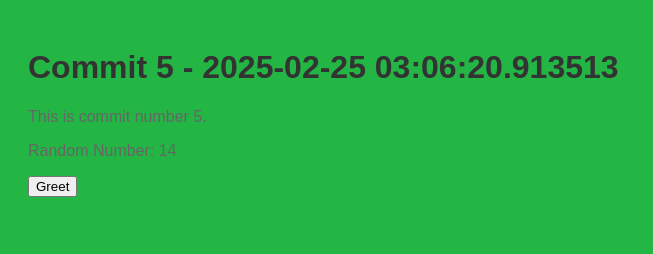
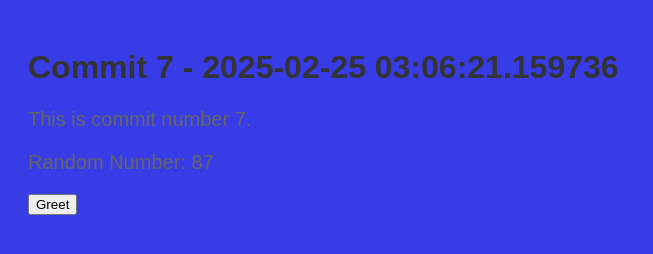
Before and after one commit to legbald0d/myrep-repo-20250225030617, a plain HTML site: page index.html in a window 1280 px wide. Shown: the whole page, without its empty margins (0-653 px from the left). Drawn offline with Linux system fonts and the light colour scheme.

Commit message:
📝 Commit 7 with HTML, CSS, and JS

```diff
--- a/index.html
+++ b/index.html
@@ -2,13 +2,13 @@
     <!DOCTYPE html>
     <html>
     <head>
-        <title>Commit 5 - 2025-02-25 03:06:20.913513</title>
+        <title>Commit 7 - 2025-02-25 03:06:21.159736</title>
         <link rel="stylesheet" href="style.css">
     </head>
     <body>
-        <h1>Commit 5 - 2025-02-25 03:06:20.913513</h1>
-        <p>This is commit number 5.</p>
-        <p>Random Number: 14</p>
+        <h1>Commit 7 - 2025-02-25 03:06:21.159736</h1>
+        <p>This is commit number 7.</p>
+        <p>Random Number: 87</p>
         <button onclick="greet()">Greet</button>
         <script src="script.js"></script>
     </body>
--- a/script.js
+++ b/script.js
@@ -2,4 +2,4 @@
     function greet() {
         alert('Hello from commit ' + commitNumber + '!');
     }
-    var commitNumber = 5;
+    var commitNumber = 7;
--- a/style.css
+++ b/style.css
@@ -1,7 +1,7 @@
 
     body {
         font-family: Arial, sans-serif;
-        background-color: #23b644;
+        background-color: #373ce6;
         padding: 20px;
     }
     h1 {
@@ -9,5 +9,5 @@
     }
     p {
         color: #666;
-        font-size: 16px;
+        font-size: 20px;
     }
```
